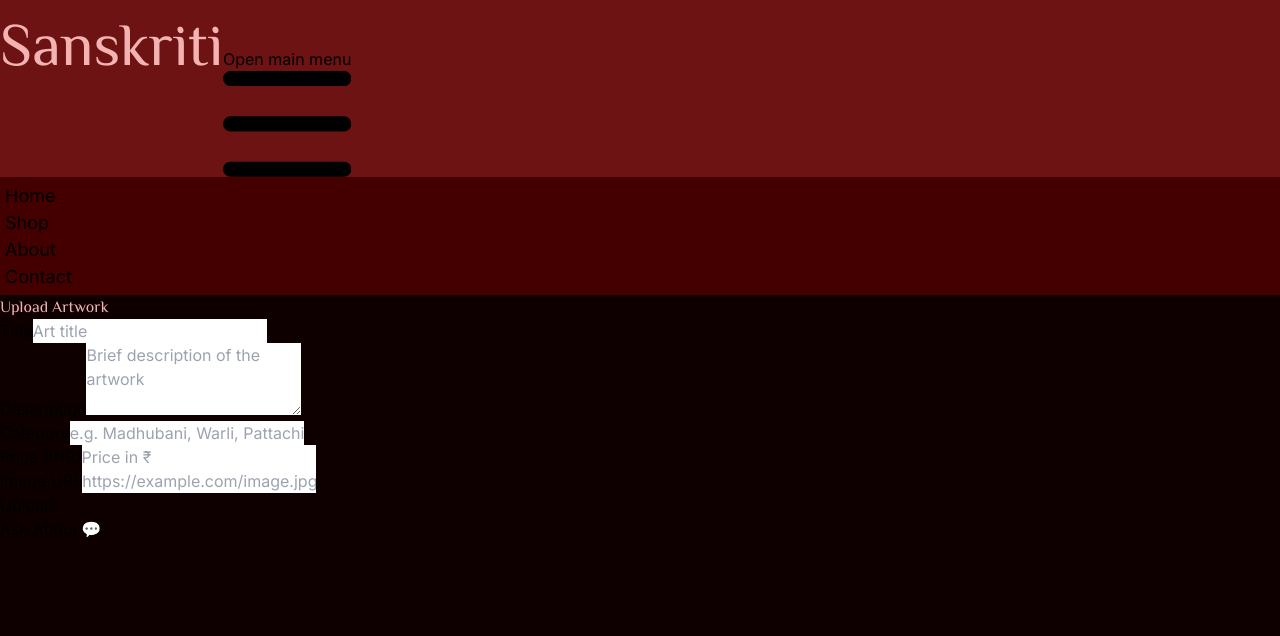
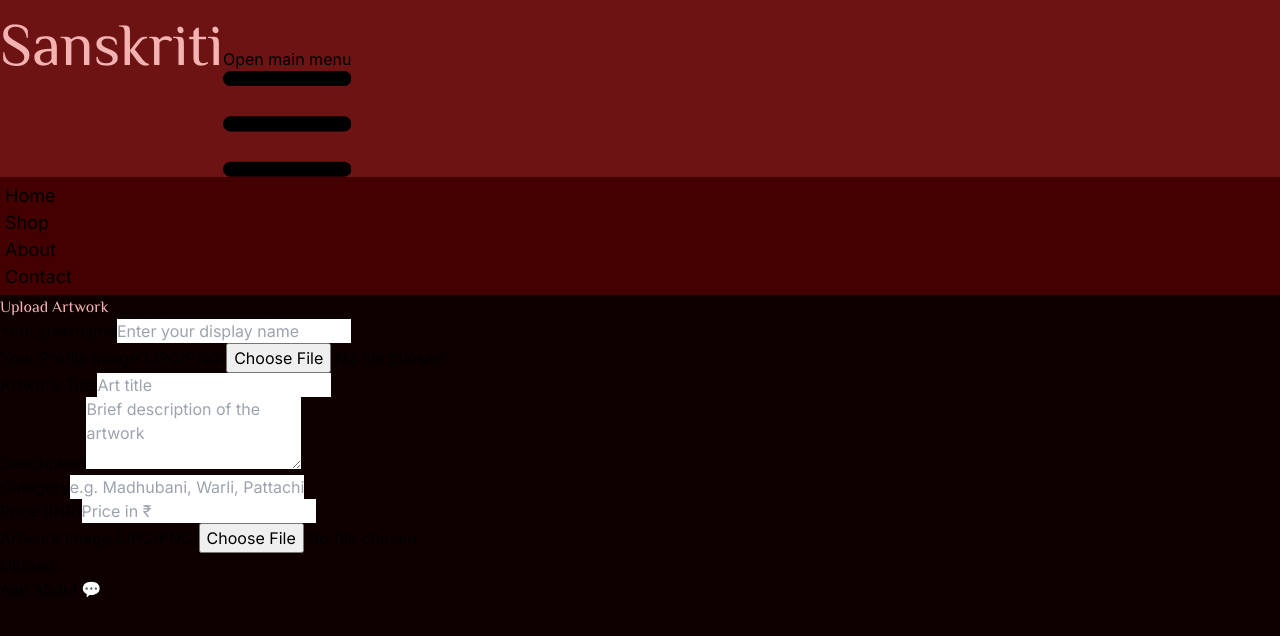
Before and after one commit to potdaraayush/Sanskriti, a React (Vite) app in the folder frontend/frontend/: page /app/dashboard in a window 1280 px wide. Shown: the top 636 px of the page. Built offline with nearby package versions, Linux system fonts and the light colour scheme.

Commit message:
Initial commit

```diff
--- a/frontend/frontend/src/Components/Seller/SellerDashboard.jsx
+++ b/frontend/frontend/src/Components/Seller/SellerDashboard.jsx
@@ -2,51 +2,70 @@ import React, { useState } from 'react';
 
 function SellerDashboard() {
   const [formData, setFormData] = useState({
+    username: '',
     title: '',
     description: '',
     category: '',
     price: '',
-    image_url: '',
+    imageFile: null,
+    sellerImageFile: null,
   });
 
   const [message, setMessage] = useState('');
-  const user = JSON.parse(localStorage.getItem('user')); // Get logged-in seller
+  const user = JSON.parse(localStorage.getItem('user')); // For seller_id
 
   const handleChange = (e) => {
-    const { name, value } = e.target;
-    setFormData((prev) => ({ ...prev, [name]: value }));
+    const { name, value, files } = e.target;
+    if (files) {
+      setFormData((prev) => ({ ...prev, [name]: files[0] }));
+    } else {
+      setFormData((prev) => ({ ...prev, [name]: value }));
+    }
   };
 
   const handleSubmit = async (e) => {
     e.preventDefault();
     setMessage('');
 
+    if (!user || !user.id) {
+      setMessage('❌ Seller not logged in.');
+      return;
+    }
+
+    const data = new FormData();
+    data.append('seller_id', user.id);
+    data.append('username', formData.username);
+    data.append('title', formData.title);
+    data.append('description', formData.description);
+    data.append('category', formData.category);
+    data.append('price', formData.price);
+    data.append('image_file', formData.imageFile);
+    data.append('seller_image_file', formData.sellerImageFile);
+
     try {
       const res = await fetch('http://localhost:5000/add-art', {
         method: 'POST',
-        headers: { 'Content-Type': 'application/json' },
-        body: JSON.stringify({
-          ...formData,
-          seller_id: user.id, // Link art to logged-in seller
-        }),
+        body: data,
       });
 
-      const data = await res.json();
+      const result = await res.json();
 
       if (res.ok) {
         setMessage('✅ Artwork uploaded successfully!');
         setFormData({
+          username: '',
           title: '',
           description: '',
           category: '',
           price: '',
-          image_url: '',
+          imageFile: null,
+          sellerImageFile: null,
         });
       } else {
-        setMessage(`❌ ${data.error || 'Upload failed'}`);
+        setMessage(`❌ ${result.error || 'Upload failed'}`);
       }
-    } catch (error) {
-      console.error('Upload error:', error);
+    } catch (err) {
+      console.error('Upload error:', err);
       setMessage('❌ Failed to upload artwork.');
     }
   };
@@ -55,13 +74,36 @@ function SellerDashboard() {
     <div className="max-w-xl mx-auto mt-10 p-6 bg-white rounded-lg shadow">
       <h2 className="text-2xl font-bold text-center mb-4 text-[#6E1313]">Upload Artwork</h2>
 
-      {message && (
-        <p className="text-center mb-4 text-sm text-red-600">{message}</p>
-      )}
+      {message && <p className="text-center mb-4 text-sm text-red-600">{message}</p>}
 
       <form onSubmit={handleSubmit} className="space-y-4">
         <div>
-          <label className="block font-semibold text-[#440000]">Title</label>
+          <label className="block font-semibold text-[#440000]">Your Username</label>
+          <input
+            type="text"
+            name="username"
+            value={formData.username}
+            onChange={handleChange}
+            required
+            className="w-full p-2 border rounded"
+            placeholder="Enter your display name"
+          />
+        </div>
+
+        <div>
+          <label className="block font-semibold text-[#440000]">Your Profile Image (JPG/PNG)</label>
+          <input
+            type="file"
+            name="sellerImageFile"
+            accept="image/*"
+            onChange={handleChange}
+            required
+            className="w-full p-2 border rounded"
+          />
+        </div>
+
+        <div>
+          <label className="block font-semibold text-[#440000]">Artwork Title</label>
           <input
             type="text"
             name="title"
@@ -80,6 +122,7 @@ function SellerDashboard() {
             value={formData.description}
             onChange={handleChange}
             rows={3}
+            required
             className="w-full p-2 border rounded"
             placeholder="Brief description of the artwork"
           />
@@ -111,14 +154,14 @@ function SellerDashboard() {
         </div>
 
         <div>
-          <label className="block font-semibold text-[#440000]">Image URL</label>
+          <label className="block font-semibold text-[#440000]">Artwork Image (JPG/PNG)</label>
           <input
-            type="url"
-            name="image_url"
-            value={formData.image_url}
+            type="file"
+            name="imageFile"
+            accept="image/*"
             onChange={handleChange}
+            required
             className="w-full p-2 border rounded"
-            placeholder="https://example.com/image.jpg"
           />
         </div>
 
```
Also changed, not shown: 3 other files (tests, documents, lock files or other folders).
